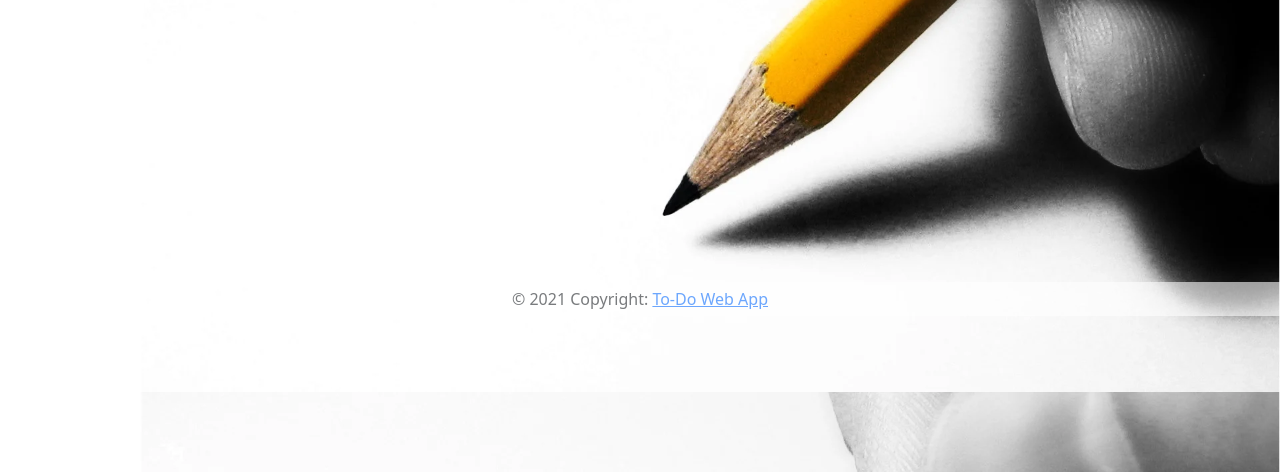
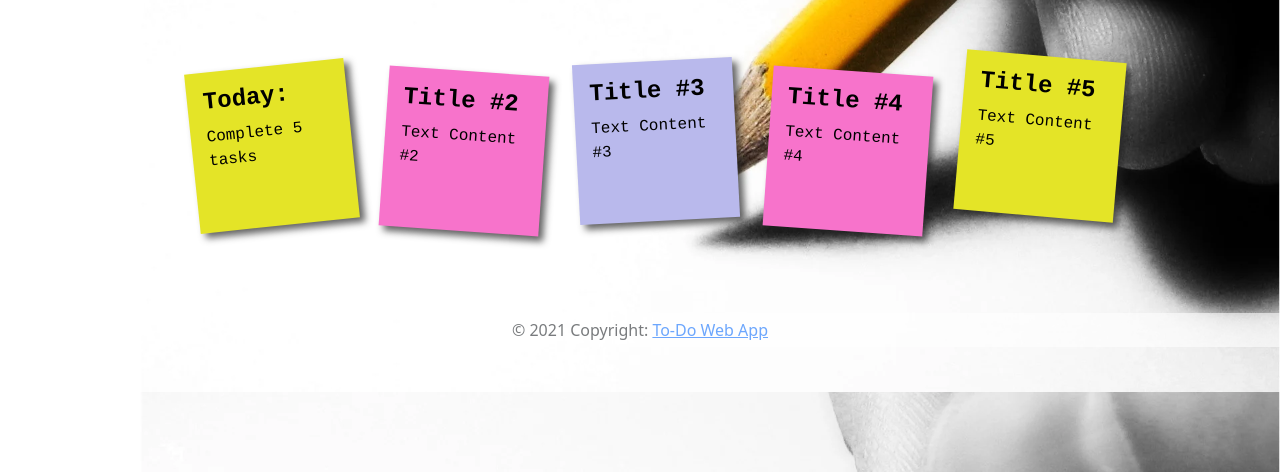
Before and after one commit to akshara-raju/ICT-TO-DO, a plain HTML site: page home.html in a window 1280 px wide. Shown: the part 328-800 px from the top of the page. Drawn offline with nearby package versions, Linux system fonts and the light colour scheme.

Commit message:
2nd commit

```diff
--- a/home.css
+++ b/home.css
@@ -48,14 +48,73 @@ body {
     opacity: 0;
   }
 
-  .note {
-      background-color: ;
+  h2 {
+    font-weight: bold;
+    font-size: 1.5rem;
+    font-family:'Courier New', Courier, monospace;
   }
+  p {
+    font-family:monospace;
+    font-size: 1rem;
+  }
+  ul,li{
+    list-style:none;
+  }
+  ul{
+      margin-top: 23%;
+
+    display: flex;
+    flex-wrap: wrap;
+    justify-content: center;
+  }
+  ul li a{
+    text-decoration:none;
+    color:#000;
+    background:rgb(228, 228, 39);
+    display:block;
+    height:10em;
+    width:10em;
+    padding:1em;
+    box-shadow: 5px 5px 7px rgba(33,33,33,.7);
+    transform: rotate(-6deg);
+    transition: transform .15s linear;
+  }
+
+  ul li:nth-child(even) a{
+    transform:rotate(4deg);
+    position:relative;
+    top:5px;
+    background:rgb(247, 115, 203);
+  }
+  ul li:nth-child(3n) a{
+    transform:rotate(-3deg);
+    position:relative;
+    top:-5px;
+    background:rgb(185, 185, 236);
+  }
+  ul li:nth-child(5n) a{
+    transform:rotate(5deg);
+    position:relative;
+    top:-10px;
+  }
+
+  ul li a:hover,ul li a:focus{
+    box-shadow:10px 10px 7px rgba(0,0,0,.7);
+    transform: scale(1.25);
+    position:relative;
+    z-index:5;
+  }
+
+  ul li{
+    margin:1em;
+  }
+
+
 
 
 footer {
     background-color: white;
-    margin-top: 41.1%;
+    margin-top: 5.5%;
     padding: 5px;
     opacity: .6;
 
--- a/home.html
+++ b/home.html
@@ -39,8 +39,44 @@
     <h1 class="ml4">
       <span class="letters letters-1">Ready</span>
       <span class="letters letters-2">Set</span>
-      <span class="letters letters-3">Go!</span>
+      <span class="letters letters-3">Organize</span>
     </h1>
+
+
+
+<ul>
+  <li>
+    <a href="#" contenteditable>
+      <h2>Today:</h2>
+      <p>Complete 5 tasks</p>
+    </a>
+  </li>
+  <li>
+    <a href="#" contenteditable>
+      <h2>Title #2</h2>
+      <p>Text Content #2</p>
+    </a>
+  </li>
+  <li>
+    <a href="#" contenteditable>
+      <h2>Title #3</h2>
+      <p>Text Content #3</p>
+    </a>
+  </li>
+  <li>
+    <a href="#" contenteditable>
+      <h2>Title #4</h2>
+      <p>Text Content #4</p>
+    </a>
+  </li>
+  <li>
+    <a href="#" contenteditable>
+      <h2>Title #5</h2>
+      <p>Text Content #5</p>
+    </a>
+  </li>
+
+</ul>
 
 
 
--- a/home.js
+++ b/home.js
@@ -49,3 +49,36 @@ anime.timeline({loop: true})
     duration: 500,
     delay: 500
   });
+
+
+
+
+$(document).ready(function () {
+  all_notes = $("li a");
+
+  all_notes.on("keyup", function () {
+    note_title = $(this).find("h2").text();
+    note_content = $(this).find("p").text();
+
+    item_key = "list_" + $(this).parent().index();
+
+    data = {
+      title: note_title,
+      content: note_content
+    };
+
+    window.localStorage.setItem(item_key, JSON.stringify(data));
+  });
+
+  all_notes.each(function (index) {
+    data = JSON.parse(window.localStorage.getItem("list_" + index));
+
+    if (data !== null) {
+      note_title = data.title;
+      note_content = data.content;
+
+      $(this).find("h2").text(note_title);
+      $(this).find("p").text(note_content);
+    }
+  });
+});
--- a/todo.css
+++ b/todo.css
@@ -48,7 +48,7 @@ td,th {
 
 footer {
     background-color: white;
-    margin-top: 5%;
+    margin-top: 4.7%;
     padding: 5px;
     opacity: .6;
 
```
Also changed, not shown: style.css (+5 -3 lines).
